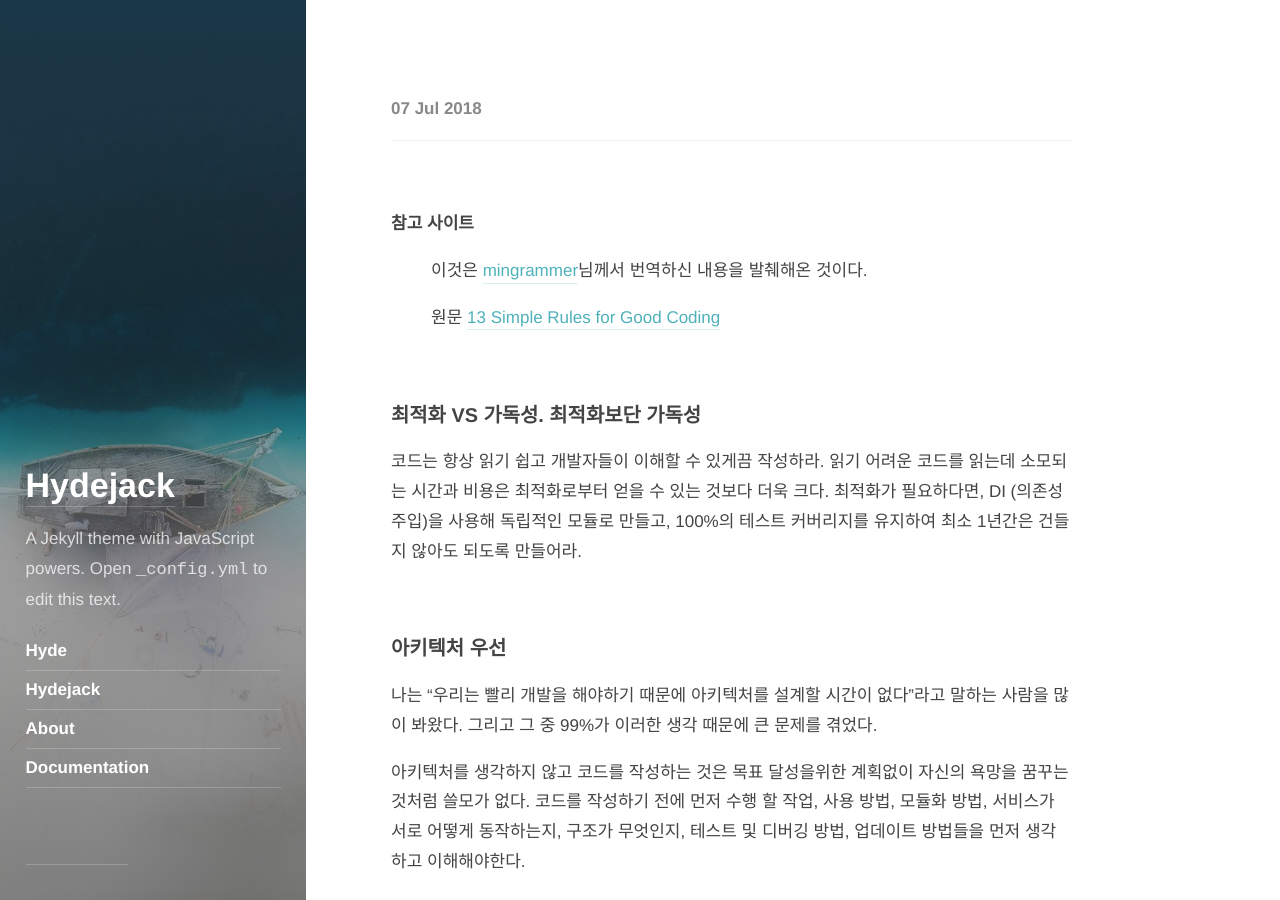
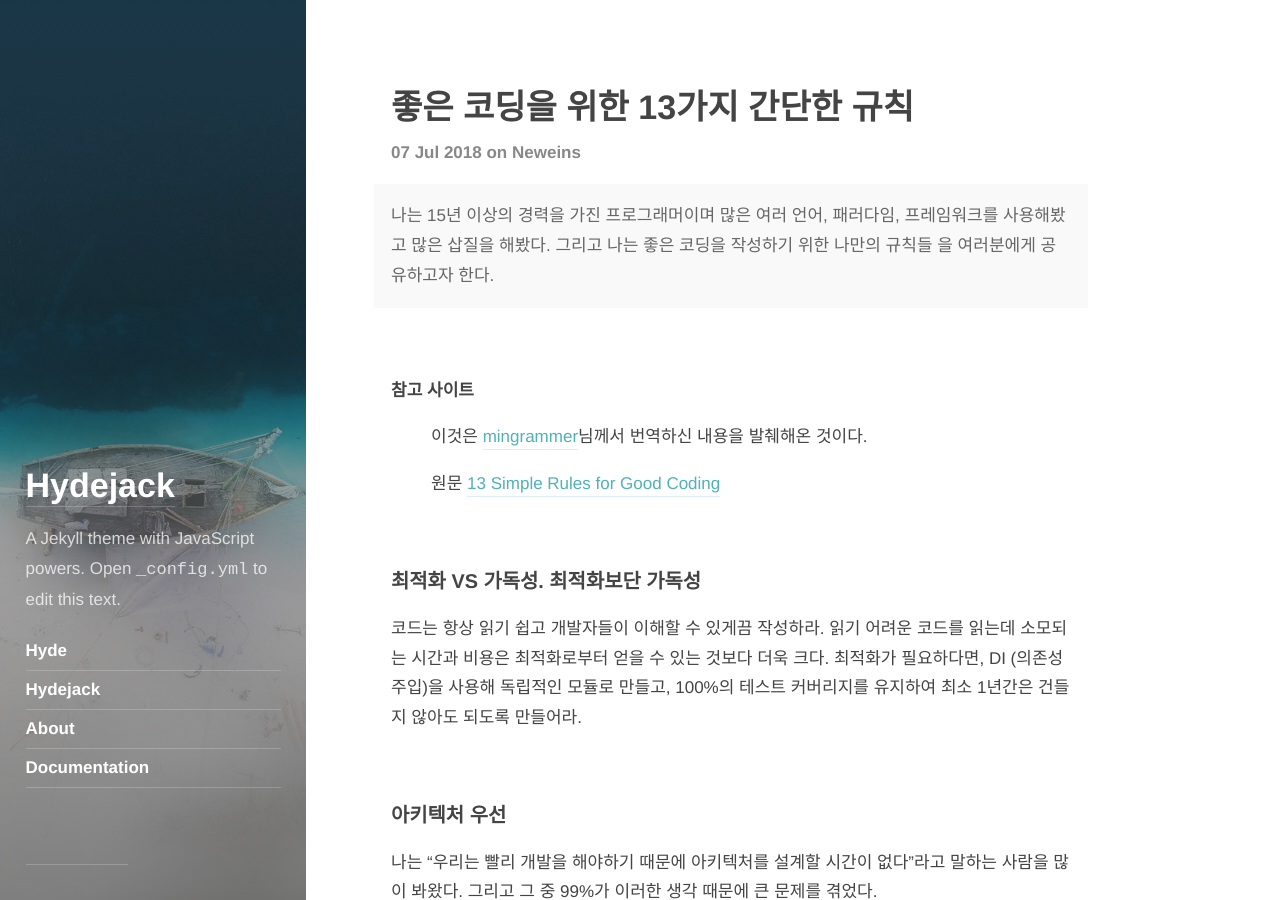
Before and after one commit to neweins/neweins.github.io, a Jekyll site: the page built from _posts/2018-07-07-좋은_코딩을_위한_13가지_간단한_규칙.md, in a window 1280 px wide and 900 px high. Built offline with Jekyll 4.4.1, drawn with Linux system fonts in a browser that asks for light colours; our own code applies the rules of GitHub Pages for plain Markdown files; some of the changed text lies outside the part shown.

Commit message:
Change post

```diff
--- a/_posts/2018-07-07-좋은_코딩을_위한_13가지_간단한_규칙.md
+++ b/_posts/2018-07-07-좋은_코딩을_위한_13가지_간단한_규칙.md
@@ -1,8 +1,10 @@
 ---
 layout: post
 title: 좋은 코딩을 위한 13가지 간단한 규칙
-description:
-> 나는 15년 이상의 경력을 가진 프로그래머이며 많은 여러 언어, 패러다임, 프레임워크를 사용해봤고 많은 삽질을 해봤다. 그리고 나는 좋은 코딩을 작성하기 위한 나만의 규칙들을 여러분에게 공유하고자 한다.
+description: >
+  나는 15년 이상의 경력을 가진 프로그래머이며 많은 여러 언어, 패러다임, 프레임워크를
+  사용해봤고 많은 삽질을 해봤다. 그리고 나는 좋은 코딩을 작성하기 위한 나만의 규칙들
+  을 여러분에게 공유하고자 한다.
 tags: [neweins]
 ---
 
```
